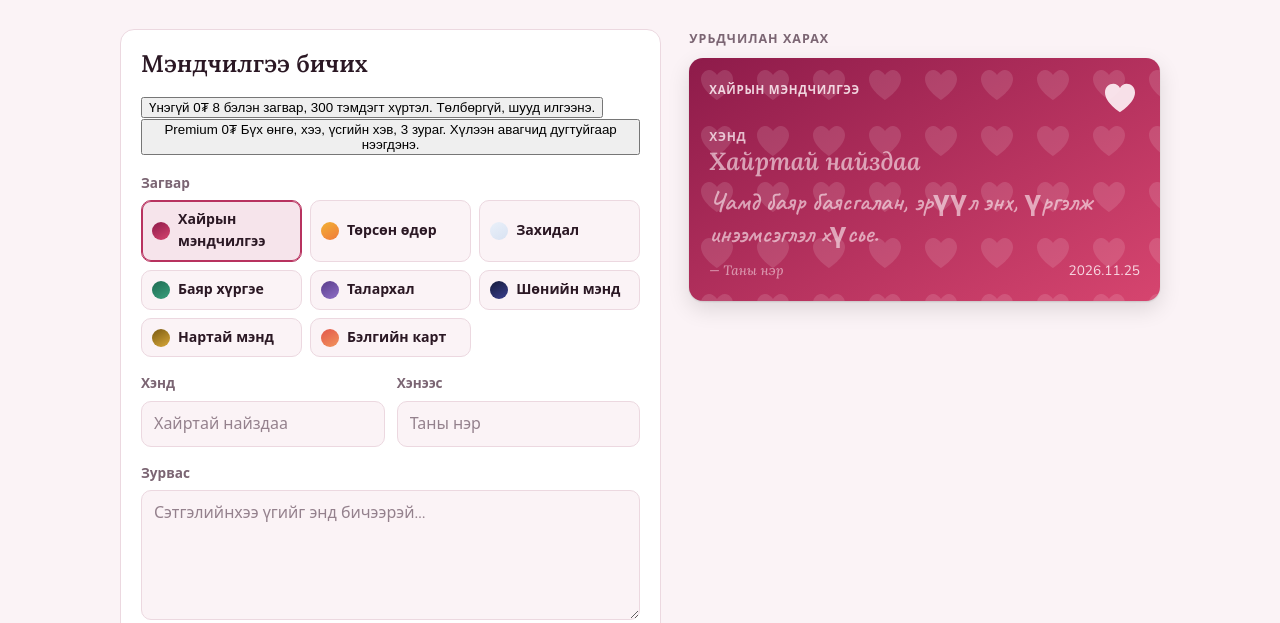
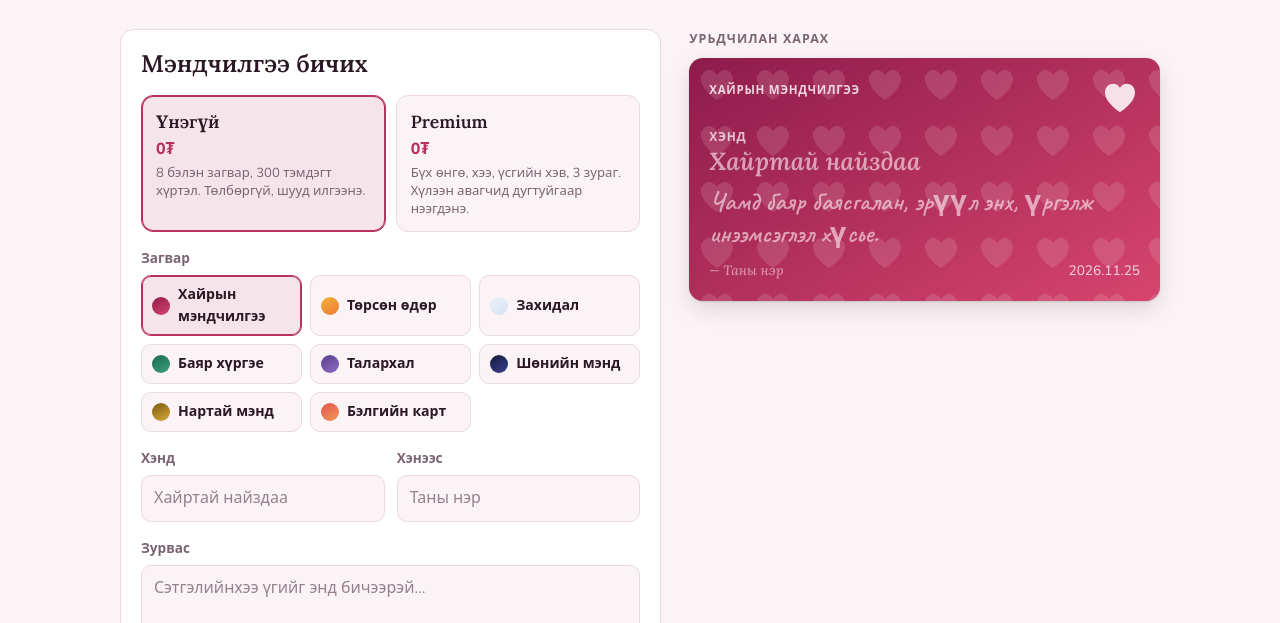
Before and after one commit to mnhbate57-blip/-., a website: page public/index.html in a window 1280 px wide. Shown: the part 171-794 px from the top of the page. Drawn offline with nearby package versions, Linux system fonts and the light colour scheme; no server answers.

Commit message:
Update style.css
Update

```diff
--- a/public/style.css
+++ b/public/style.css
@@ -179,3 +179,14 @@ input[type="text"], textarea, select { font-size: 16px; }
 @media (max-width: 340px) {
   .row2 { grid-template-columns: minmax(0, 1fr); }
 }
+
+/* Free / Premium picker */
+.plans { display: grid; grid-template-columns: minmax(0, 1fr) minmax(0, 1fr); gap: 10px; }
+@media (max-width: 420px) { .plans { grid-template-columns: minmax(0, 1fr); } }
+.plan { display: flex; flex-direction: column; gap: 2px; text-align: left; font: inherit; color: var(--fg); background: var(--bg); border: 1px solid var(--line); border-radius: 12px; padding: 12px 14px; cursor: pointer; min-width: 0; }
+.plan[aria-checked="true"] { border-color: var(--accent); background: var(--soft); box-shadow: inset 0 0 0 1px var(--accent); }
+.plan-name { font-family: var(--font-display); font-weight: 600; font-size: 1.1rem; }
+.plan-price { font-weight: 800; color: var(--accent); font-variant-numeric: tabular-nums; overflow-wrap: anywhere; }
+.plan-desc { font-size: .82rem; color: var(--muted); line-height: 1.4; }
+.advanced { display: flex; flex-direction: column; gap: 16px; }
+.advanced[hidden] { display: none; }
```
